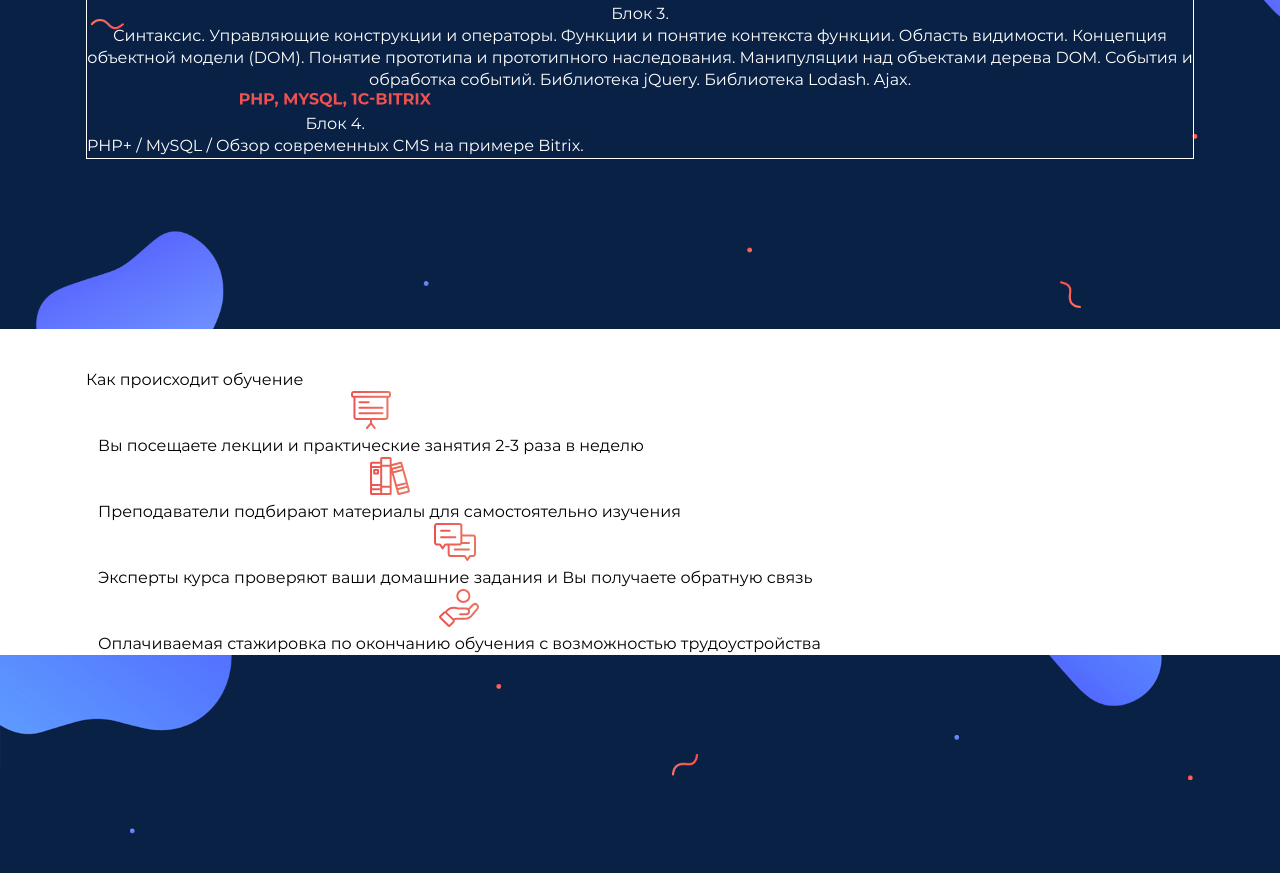
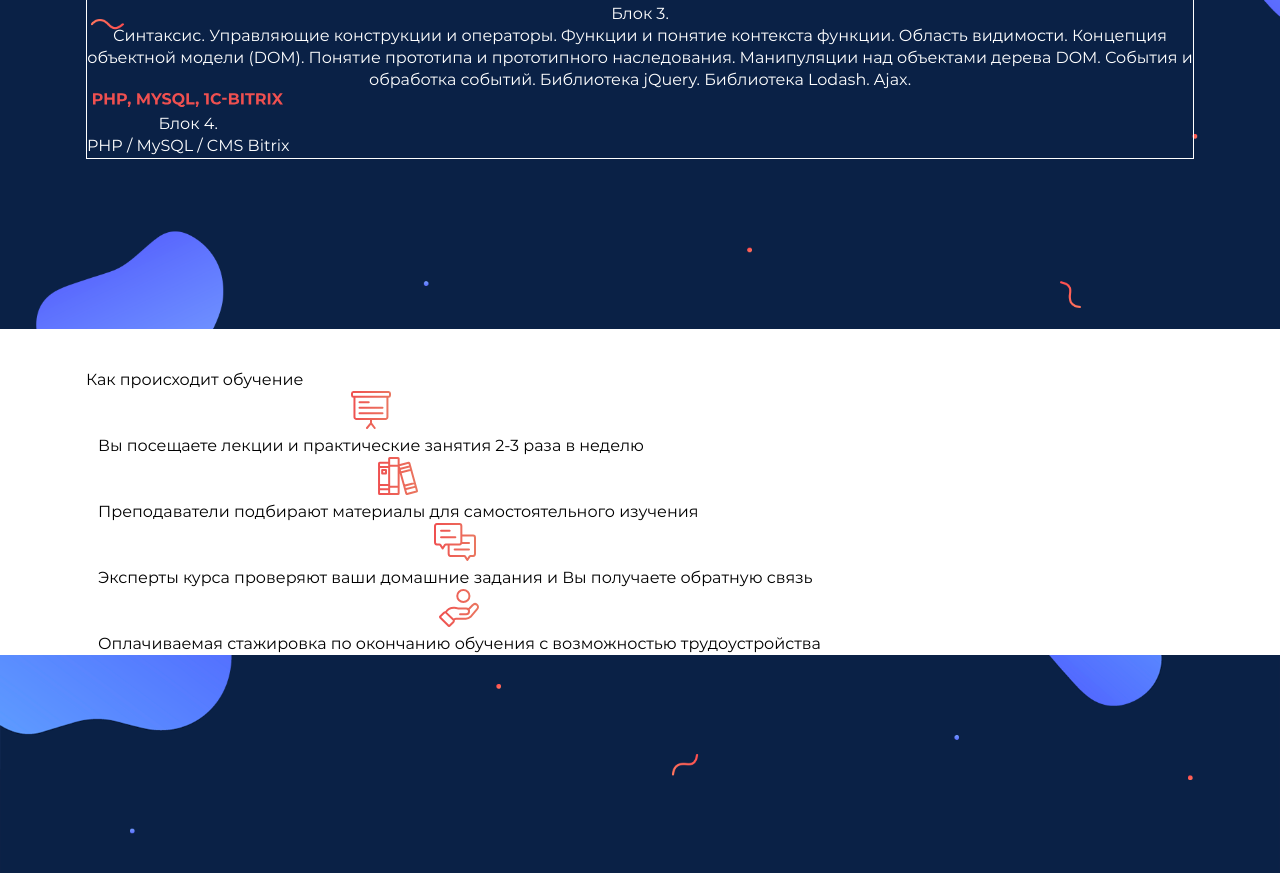
Before and after one commit to XpageTeam/CodingClass, a website built with webpack: page src/pug/main.pug in a window 1280 px wide. Shown: the part 2662-3535 px from the top of the page. Built offline with nearby package versions, Linux system fonts and the light colour scheme; files whose address does not match are found by name.

Commit message:
Исправил ещё одну опечатку

```diff
--- a/src/pug/main.pug
+++ b/src/pug/main.pug
@@ -99,7 +99,7 @@ html(lang="ru")
 							.for-who
 								._title Программа обучения
 							.programm-list
-								each item, i in [{subj: "HTML/CSS", text: "Язык гипертекстовой разметки. Структура HTML-документа. HTML-формы. CSS3. Селекторы, атрибуты, псевдоклассы. Блочная вёрстка."}, {subj: "PHP", text: "Синтаксис. Управляющие конструкции и операторы. Пользовательские функции. Область видимости. Переменные и массивы. Классы и объекты. Сессии. Работа с файловой системой. Динамическая генерация страниц на стороне сервера."}, {subj: "Javascript", text: "Синтаксис. Управляющие конструкции и операторы. Функции и понятие контекста функции. Область видимости. Концепция объектной модели (DOM). Понятие прототипа и прототипного наследования. Манипуляции над объектами дерева DOM. События и обработка событий. Библиотека jQuery. Библиотека Lodash. Ajax."}, {subj: "PHP, MySQL, 1С-Bitrix.", text: "PHP+ / MySQL / Обзор современных CMS на примере Bitrix."}, ]
+								each item, i in [{subj: "HTML/CSS", text: "Язык гипертекстовой разметки. Структура HTML-документа. HTML-формы. CSS3. Селекторы, атрибуты, псевдоклассы. Блочная вёрстка."}, {subj: "PHP", text: "Синтаксис. Управляющие конструкции и операторы. Пользовательские функции. Область видимости. Переменные и массивы. Классы и объекты. Сессии. Работа с файловой системой. Динамическая генерация страниц на стороне сервера."}, {subj: "Javascript", text: "Синтаксис. Управляющие конструкции и операторы. Функции и понятие контекста функции. Область видимости. Концепция объектной модели (DOM). Понятие прототипа и прототипного наследования. Манипуляции над объектами дерева DOM. События и обработка событий. Библиотека jQuery. Библиотека Lodash. Ajax."}, {subj: "PHP, MySQL, 1С-Bitrix.", text: "PHP / MySQL / CMS Bitrix"}, ]
 									._item
 										.programm-item
 											figure._img
@@ -113,7 +113,7 @@ html(lang="ru")
 						._title Как происходит обучение
 						._list
 							.how-items
-								each item, i in ["Вы посещаете лекции и практические занятия 2-3 раза в неделю", "Преподаватели подбирают материалы для самостоятельно изучения", "Эксперты курса проверяют ваши домашние задания и Вы получаете обратную связь", "Оплачиваемая стажировка по окончанию обучения с возможностью трудоустройства", ]
+								each item, i in ["Вы посещаете лекции и практические занятия 2-3 раза в неделю", "Преподаватели подбирают материалы для самостоятельного изучения", "Эксперты курса проверяют ваши домашние задания и Вы получаете обратную связь", "Оплачиваемая стажировка по окончанию обучения с возможностью трудоустройства", ]
 									._item
 										.how-item
 											figure._img
```
Also changed, not shown: docs/main.html.
